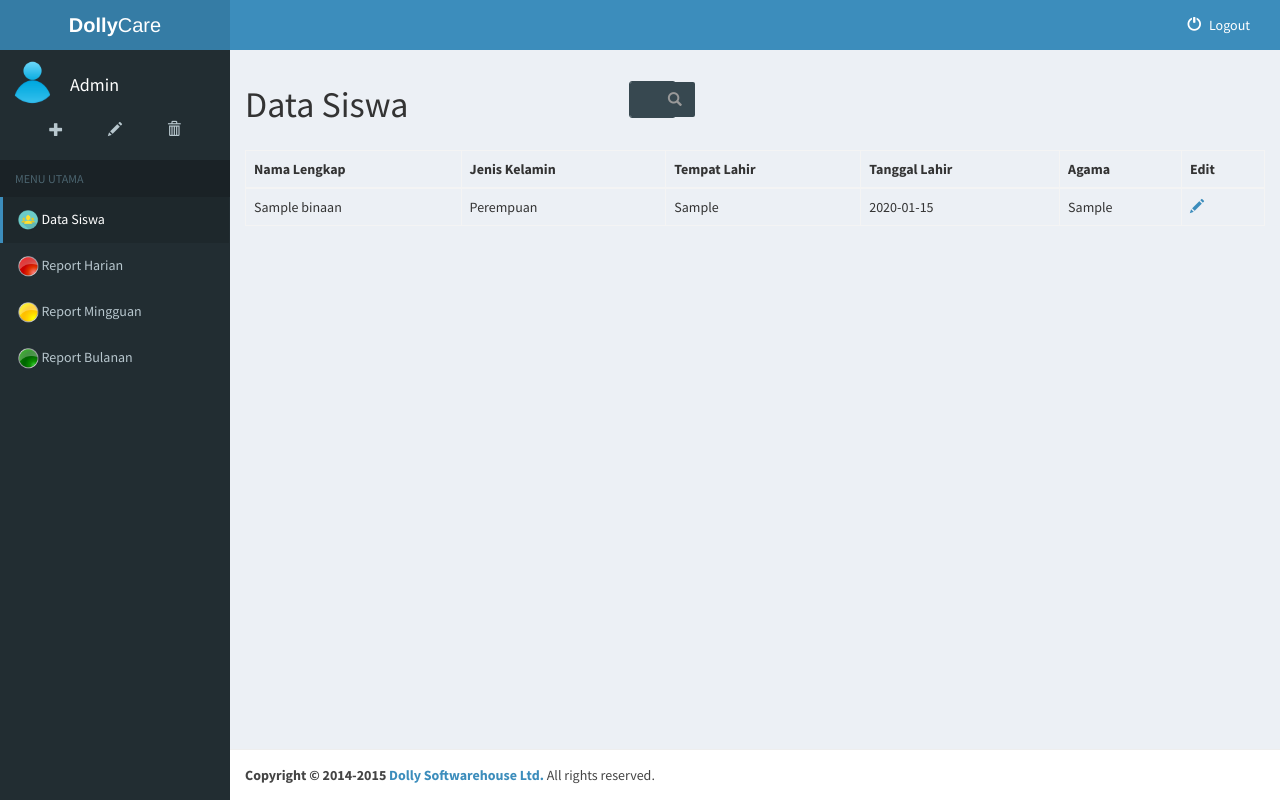
After one commit to deryrahma/Proyek_Dolly_MPPL, a PHP site: page /dolly_php/mh_edit_pilih.php in a window 1280 px wide. The commit adds this page. Run offline with PHP 8.4, Linux system fonts and the light colour scheme; tables that the repository leaves empty hold one stand-in row (values such as "Sample post").

Commit message:
BACK END ubah data siswa (y)

```diff
--- /dev/null
+++ b/Dol/dolly_php/mh_edit_pilih.php
@@ -0,0 +1,257 @@
+<!DOCTYPE html>
+<html>
+  <head>
+    <meta charset="UTF-8">
+    <title>Admin DollyCare | Dashboard</title>
+    <meta content='width=device-width, initial-scale=1, maximum-scale=1, user-scalable=no' name='viewport'>
+    <!-- Bootstrap 3.3.2 -->
+    <link href="../bootstrap/css/bootstrap.min.css" rel="stylesheet" type="text/css" />
+    <!-- Font Awesome Icons -->
+    <link href="../dist/css/font-awesome.min.css" rel="stylesheet" type="text/css" />
+    <!-- Ionicons -->
+    <link href="../dist/css/ionicons.min.css" rel="stylesheet" type="text/css" />
+    <!-- Morris chart -->
+    <link href="../plugins/morris/morris.css" rel="stylesheet" type="text/css" />
+    <!-- jvectormap -->
+    <link href="../plugins/jvectormap/jquery-jvectormap-1.2.2.css" rel="stylesheet" type="text/css" />
+    <!-- Daterange picker -->
+    <link href="../plugins/daterangepicker/daterangepicker-bs3.css" rel="stylesheet" type="text/css" />
+    <!-- Theme style -->
+    <link href="../dist/css/AdminLTE.min.css" rel="stylesheet" type="text/css" />
+    <!-- AdminLTE Skins. Choose a skin from the css/skins
+         folder instead of downloading all of them to reduce the load. -->
+    <link href="../dist/css/skins/_all-skins.min.css" rel="stylesheet" type="text/css" />
+    <link href="../dist/css/dataTables.fixedColumns.css" rel="stylesheet" type="text/css" />
+    <link href="../dist/css/jquery.dataTables.css" rel="stylesheet" type="text/css" />
+    <style>
+      .skrol {
+        overflow: scroll;
+      }
+
+        /* Ensure that the demo table scrolls */
+      th, td { white-space: nowrap; }
+      div.dataTables_wrapper {
+          width: 800px;
+          margin: 0 auto;
+
+      }
+    </style>
+  </head>
+
+  <body class="skin-blue">
+    <div class="wrapper">
+
+      <header class="main-header">
+        <!-- Logo -->
+        <a href="index2.html" class="logo"><b>Dolly</b>Care</a>
+        <!-- Header Navbar: style can be found in header.less -->
+        <nav class="navbar navbar-static-top" role="navigation">
+
+          <!-- Navbar Right Menu -->
+          <div class="navbar-custom-menu">
+            <ul class="nav navbar-nav">
+
+              <li class="dropdown user user-menu">
+                <a href="#" class="dropdown-toggle" data-toggle="dropdown">
+
+                  <i class="glyphicon glyphicon-off"></i>
+                  <span class="hidden-xs">Logout</span>
+                </a>
+
+              </li>
+            </ul>
+          </div>
+        </nav>
+      </header>
+      <!-- Left side column. contains the logo and sidebar -->
+      <aside class="main-sidebar">
+        <!-- sidebar: style can be found in sidebar.less -->
+        <section class="sidebar">
+          <div class="user-panel">
+            <div class="pull-left image">
+              <img src="../dist/img/user.png" alt="User Image"/>
+            </div>
+            <div class="pull-left info">
+              <h4>Admin</h4>
+            </div>
+          </div>
+          <!-- /.search form -->
+          <!-- sidebar menu: : style can be found in sidebar.less -->
+          <ul class="sidebar-menu">
+            <center><span style="color:#fff;"><a href="mh_input.php"><i class="glyphicon glyphicon-plus">&nbsp;&nbsp;&nbsp;</i></a>
+              <a href="mh_edit_pilih.php"><i class="glyphicon glyphicon-pencil">&nbsp;&nbsp;&nbsp;</i></a>
+              <a href="mh_hapus_pilih.php"><i class="glyphicon glyphicon-trash"></i></a></span></center>
+              <br/>
+            <li class="header">MENU UTAMA</li>
+            <li class="active treeview">
+              <a href="mh_panel.php">
+                <img src="../dist/img/population.png"/ width="10%" height="10%">
+                <span>Data Siswa</span>
+              </a>
+            </li>
+            <li class="treeview">
+              <a href="mh_harian.php">
+                 <img src="../dist/img/red.png"/ width="10%" height="10%">
+                <span>Report Harian</span>
+
+              </a>
+
+            </li>
+            <li>
+              <a href="mh_mingguan.php">
+                 <img src="../dist/img/yellow.png"/ width="10%" height="10%">
+                 <span>Report Mingguan</span>
+              </a>
+            </li>
+            <li>
+              <a href="mh_bulanan.php">
+                 <img src="../dist/img/green.png"/ width="10%" height="10%">
+                 <span>Report Bulanan</span>
+              </a>
+            </li>
+
+
+          </ul>
+        </section>
+        <!-- /.sidebar -->
+      </aside>
+
+      <!-- Right side column. Contains the navbar and content of the page -->
+      <div class="content-wrapper">
+        <!-- Content Header (Page header) -->
+        <section class="content-header">
+          <table>
+            <tr>
+              <td>
+                <h1>
+                  Data Siswa
+                </h1>
+              </td>
+              <td>
+                <div class="col-md-4 pull-right">
+                  <form action="#" method="get" class="sidebar-form">
+                    <div class="input-group">
+                      <input type="text" name="q" class="form-control" placeholder="Cari..."/>
+                      <span class="input-group-btn">
+                        <button type='submit' name='search' id='search-btn' class="btn btn-flat"><i class="glyphicon glyphicon-search"></i></button>
+                      </span>
+                    </div>
+                  </form>
+                </div>
+              </td>
+            </tr>
+          </table>
+        </section>
+
+        <!-- Main content -->
+        <section class="content">
+          <!-- Info boxes -->
+          <div class="row">
+
+          </div><!-- /.row -->
+
+          <!-- Main row -->
+          <div class="skrol" id="example">
+            <table class="table table-hover table-bordered stripe row-border order-column" cellspacing="0" width="100%">
+            <thead>
+              <tr>
+                  <th>Nama Lengkap</th>
+                  <th>Jenis Kelamin</th>
+                  <th>Tempat Lahir</th>
+                  <th>Tanggal Lahir</th>
+                  <th>Agama</th>
+                  <th>Edit</th>
+              </tr>
+            </thead>
+            <tbody>
+              <?php
+                include "connection.php";
+                $query = "SELECT * FROM anak_binaan";
+                $result = mysql_query($query);
+                if($result)
+                {
+                    while($row = mysql_fetch_array($result))
+                    {
+                      //echo $row['ID_KAKAK'] . "<br>";
+                      echo "<tr>\n\t";
+                      echo "<td>" . $row['NAMA_ANAK'] . "</td>\n\t";
+                      if($row['JK_ANAK'] == 'L'){
+                        echo "<td>Laki-laki</td>\n\t";
+                      } else {
+                        echo "<td>Perempuan</td>\n\t";
+                      }
+                      echo "<td>" . $row['TEMPAT_LAHIR'] . "</td>\n\t";
+                      echo "<td>" . $row['TANGGAL_LAHIR'] . "</td>\n\t";
+                      echo "<td>" . $row['AGAMA'] . "</td>\n\t";
+                      echo "<td><a href=\"mh_edit.php?id_anak=" . $row['ID_ANAK'] . "\"><i class=\"glyphicon glyphicon-pencil\"></i></a></td>\n\t";
+                    }
+                } else {
+                    echo 'Invalid query: ' . mysql_error() . "\n";
+                    echo 'Whole query: ' . $query;
+                }
+              ?>
+            </tbody>
+            </table>
+          </div>
+
+
+
+
+
+        </section><!-- /.content -->
+      </div><!-- /.content-wrapper -->
+
+      <footer class="main-footer">
+        <strong>Copyright &copy; 2014-2015 <a href="http://almsaeedstudio.com">Dolly Softwarehouse Ltd.</a></strong> All rights reserved.
+      </footer>
+
+    </div><!-- ./wrapper -->
+    <script>
+    $(document).ready(function() {
+    var table = $('#example').DataTable( {
+        scrollY:        "300px",
+        scrollX:        true,
+        scrollCollapse: true,
+        paging:         false
+    } );
+
+    new $.fn.dataTable.FixedColumns( table, {
+        leftColumns: 6
+    } );
+} );
+    </script>
+
+    <script src="../dist/js/jQuery.js"></script>
+    <script src="../dist/js/jquery.dataTables.js"></script>
+    <script src="../dist/js/dataTables.fixedColumns.js"></script>
+    <!-- jQuery 2.1.3 -->
+    <script src="plugins/jQuery/jQuery-2.1.3.min.js"></script>
+    <!-- Bootstrap 3.3.2 JS -->
+    <script src="bootstrap/js/bootstrap.min.js" type="text/javascript"></script>
+    <!-- FastClick -->
+    <script src='plugins/fastclick/fastclick.min.js'></script>
+    <!-- AdminLTE App -->
+    <script src="dist/js/app.min.js" type="text/javascript"></script>
+    <!-- Sparkline -->
+    <script src="plugins/sparkline/jquery.sparkline.min.js" type="text/javascript"></script>
+    <!-- jvectormap -->
+    <script src="plugins/jvectormap/jquery-jvectormap-1.2.2.min.js" type="text/javascript"></script>
+    <script src="plugins/jvectormap/jquery-jvectormap-world-mill-en.js" type="text/javascript"></script>
+    <!-- daterangepicker -->
+    <script src="plugins/daterangepicker/daterangepicker.js" type="text/javascript"></script>
+    <!-- datepicker -->
+    <script src="plugins/datepicker/bootstrap-datepicker.js" type="text/javascript"></script>
+    <!-- iCheck -->
+    <script src="plugins/iCheck/icheck.min.js" type="text/javascript"></script>
+    <!-- SlimScroll 1.3.0 -->
+    <script src="plugins/slimScroll/jquery.slimscroll.min.js" type="text/javascript"></script>
+    <!-- ChartJS 1.0.1 -->
+    <script src="plugins/chartjs/Chart.min.js" type="text/javascript"></script>
+
+    <!-- AdminLTE dashboard demo (This is only for demo purposes) -->
+    <script src="dist/js/pages/dashboard2.js" type="text/javascript"></script>
+
+    <!-- AdminLTE for demo purposes -->
+    <script src="dist/js/demo.js" type="text/javascript"></script>
+  </body>
+</html>
```
Also changed, not shown: Dol/dolly_php/cek_edit.php (added, +29 -0 lines), Dol/dolly_php/mh_edit.php (+82 -33 lines).
